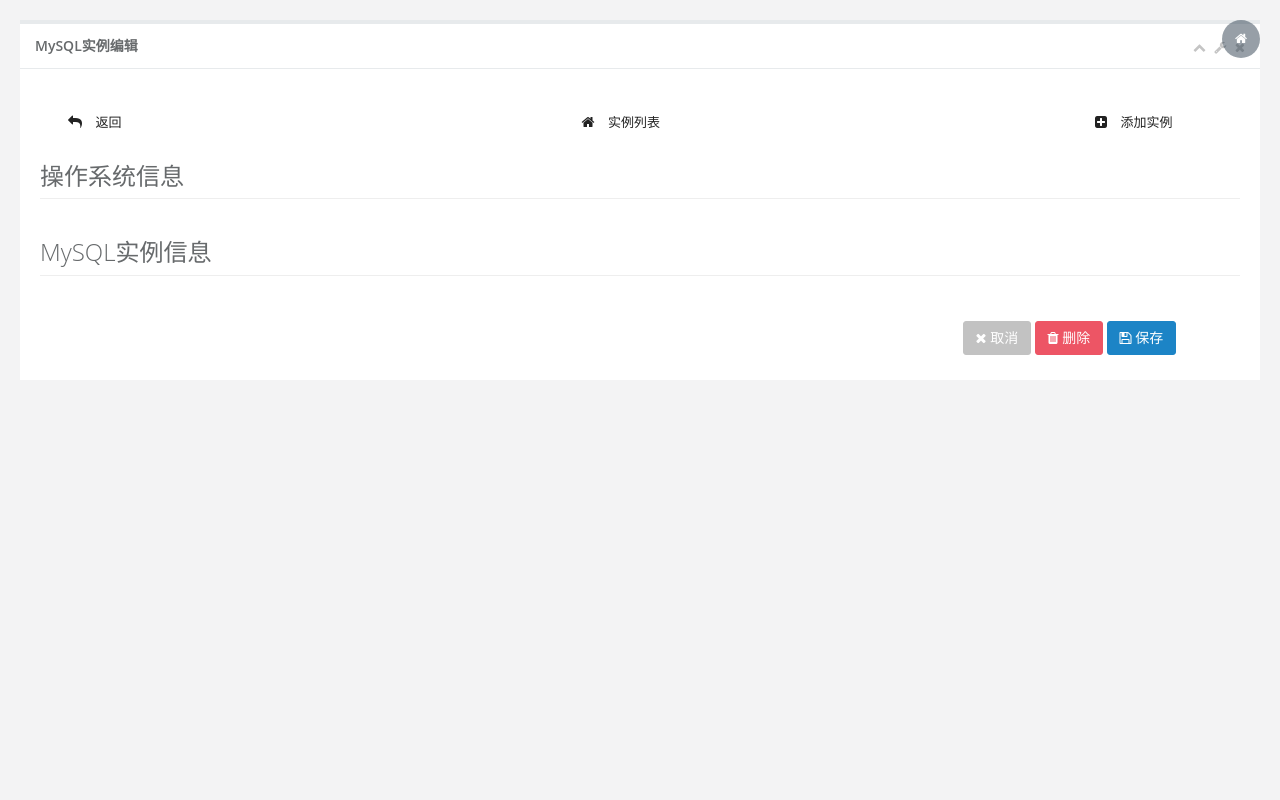
After one commit to daiguadaidai/archer_dbmp, a Django app: template dbmp/templates/dbmp_mysql_instance/edit.html in a window 1280 px wide. The commit adds this page. Run offline with Django 3.2, Linux system fonts and the light colour scheme; the template is opened without the code that fills it, so the values that code supplies are empty; some libraries are stand-ins or nearby versions.

Commit message:
正在操作编辑页面

```diff
--- /dev/null
+++ b/dbmp/templates/dbmp_base.html
@@ -0,0 +1,95 @@
+{% load staticfiles %}
+
+<!DOCTYPE html>
+<html>
+
+<!-- Mirrored from www.zi-han.net/theme/hplus/ by HTTrack Website Copier/3.x [XR&CO'2014], Wed, 20 Jan 2016 14:16:41 GMT -->
+<head>
+    <meta charset="utf-8">
+    <meta name="viewport" content="width=device-width, initial-scale=1.0">
+    <meta name="renderer" content="webkit">
+    <meta http-equiv="Cache-Control" content="no-siteapp" />
+    <meta name="keywords" content="自动化,MySQL自动化">
+    <meta name="description" content="一个MySQL自动化管理工具">
+
+    <!--[if lt IE 9]>
+    <meta http-equiv="refresh" content="0;ie.html" />
+    <![endif]-->
+
+    <link rel="shortcut icon" href="{% static 'favicon.ico' %}">
+
+    <!-- add css(公共css) -->
+    <link rel="stylesheet" href="{% static 'css/bootstrap.min14ed.css' %}">
+    <link rel="stylesheet" href="{% static 'css/font-awesome.min93e3.css' %}">
+    <link rel="stylesheet" href="{% static 'css/animate.min.css' %}">
+    <link rel="stylesheet" href="{% static 'css/style.min862f.css' %}">
+
+    <!-- module css (各模块自己需要的 css)-->
+    {% block css %}{% endblock %}
+
+
+    <title>{% block title %}默认标题{% endblock %}</title>
+</head>
+
+<body class="gray-bg">
+
+    <div class="wrapper wrapper-content animated fadeInRight">
+        <div class="ibox float-e-margins">
+
+            <div class="ibox-title">
+                <h5>{% block app_title %}默认页面标题{% endblock %}</h5>
+                <div class="ibox-tools">
+                    <a class="collapse-link">
+                        <i class="fa fa-chevron-up"></i>
+                    </a>
+                    <a class="dropdown-toggle" data-toggle="dropdown" href="table_basic.html#">
+                        <i class="fa fa-wrench"></i>
+                    </a>
+                    <ul class="dropdown-menu dropdown-user">
+                        <li><a href="table_basic.html#">选项1</a>
+                        </li>
+                        <li><a href="table_basic.html#">选项2</a>
+                        </li>
+                    </ul>
+                    <a class="close-link">
+                        <i class="fa fa-times"></i>
+                    </a>
+                </div>
+            </div>
+
+            <div class="ibox-content">
+            <!-- alert 标签模块 -->
+            {% block alert_tag %}
+                {% if message.code and message.msg %}
+                <div class="row alert alert-{{ message.code }}">
+                    <button aria-hidden="true" data-dismiss="alert" class="close" type="button">×</button>
+                    {{ message.msg }}
+                </div>
+                {% endif %}
+            {% endblock %}
+
+
+            <!-- 其他元素模块 -->
+            {% block top_element %}
+            {% endblock %}
+
+            <!-- 主要展示内容模块 -->
+            {% block content %}
+                <div>这里是默认内容，所有继承自这个模板的，如果不覆盖就显示这里的默认内容。</div>
+            {% endblock %}
+            </div>
+
+        </div>
+    </div>
+
+    <!-- add js(公共js) -->
+    <script src="{% static 'js/jquery.min.js' %}"></script>
+    <script src="{% static 'js/bootstrap.min.js' %}"></script>
+
+    <!-- module js (各模块自己需要的 js)-->
+    {% block js %}{% endblock %}
+</body>
+
+
+<!-- Mirrored from www.zi-han.net/theme/hplus/ by HTTrack Website Copier/3.x [XR&CO'2014], Wed, 20 Jan 2016 14:17:11 GMT -->
+</html>
--- /dev/null
+++ b/dbmp/templates/dbmp_mysql_instance/edit.html
@@ -0,0 +1,154 @@
+{%extends 'dbmp_base.html' %}
+
+{% load staticfiles %}
+{% load ip_filters %}
+
+<!-- 添加该页面自己需要的 css 模板 -->
+{% block css %}
+    <link href="{% static 'css/plugins/sweetalert/sweetalert.css' %}" rel="stylesheet">
+{% endblock %}
+
+{% block app_title %}MySQL实例编辑{% endblock %}
+
+<!-- 其他元素模块 -->
+{% block top_element %}
+<div class="row">
+    <div class="col-md-5">
+        <div class="row fontawesome-icon-list">
+            <!-- 添加返回首页按钮 -->
+            <div class="fa-hover col-md-4">
+                <a href="{{ request.environ.HTTP_REFERER }}">
+                    <i class="fa fa-reply"></i>
+                    返回
+                </a>
+            </div>
+        </div>
+    </div>
+    <div class="col-md-5">
+        <div class="row fontawesome-icon-list">
+            <!-- 添加返回MySQL实例列表按钮 -->
+            <div class="fa-hover  col-md-4">
+                <a href="{% url 'dbmp_mysql_instance_index' %}">
+                    <i class="fa fa-home"></i>
+                    实例列表
+                </a>
+            </div>
+        </div>
+    </div>
+    <div class="col-md-2">
+        <div class="row fontawesome-icon-list">
+            <!-- 添加MySQL实例按钮 -->
+            <div class="fa-hover col-md-10">
+                <a href="{% url 'dbmp_mysql_instance_add' %}">
+                    <i class="fa fa-plus-square"></i>
+                    添加实例
+                </a>
+            </div>
+        </div>
+    </div>
+</div>
+
+{% endblock %}
+
+<!-- 显示该页面主要展示的内容 -->
+{% block content %}
+<!-- OS 信息 -->
+<section id="os_section">
+    <h2 class="page-header">操作系统信息</h2>
+    {% if cmdb_os %}
+    <div id="os_row" class="row">
+        <div class="col-md-4">
+            <strong>主机名:</strong> {{ cmdb_os.hostname }}
+        </div>
+        <div class="col-md-4">
+            <strong>IP地址:</strong> {{ cmdb_os.ip | f_num2ip }}
+        </div>
+        <div class="col-md-4">
+            <strong>别名:</strong> {{ cmdb_os.alias }}
+        </div>
+    </div>
+
+    <h4>&nbsp;</h4>
+
+    <div class="row">
+        <div class="col-md-3">
+            <a><i class="fa fa-object-ungroup"></i>
+                替换OS
+            </a>
+        </div>
+    </div>
+    {% endif %}
+<section>
+
+<section id="mysql_instance">
+    <h2 class="page-header">MySQL实例信息</h2>
+
+    <h4>&nbsp;</h4>
+
+    <div class="row">
+        <div class="col-md-3 pull-right">
+            <a href="{{ request.environ.HTTP_REFERER }}"
+               type="button" class="btn btn-default">
+                <i class="fa fa-times"></i>
+                取消
+            </a>
+            <button onclick="dbmp_mysql_instance_delete({{ dbmp_mysql_instance.mysql_instance_id }})"
+               type="button" class="btn btn-danger">
+                <i class="fa fa-trash"></i>
+                删除
+            </button>
+            <button type="submit" class="btn btn-success">
+                <i class="fa fa-save"></i>
+                保存
+            </button>
+        </div>
+    </div>
+<section>
+{% endblock %}
+
+<!-- 添加该页面自己需要的 js 模板 -->
+{% block js %}
+    <script src="{% static 'js/content.min.js' %}"></script>
+    <script src="{% static 'js/plugins/sweetalert/sweetalert.min.js' %}"></script>
+
+    <script>
+        // 使用 Django csrf 功能
+        $.ajaxSetup({headers: {"X-CSRFToken": '{{ csrf_token }}'}});
+
+
+        //删除 dbmp_mysql_instance
+        function dbmp_mysql_instance_delete(mysql_instance_id) {
+            $(".confirm").unbind("click");
+            swal({
+                title: "您确定要删除这条信息吗?",
+                text: "删除后将无法恢复，请谨慎操作！",
+                type: "warning",
+                showCancelButton: true,
+                confirmButtonColor: "#DD6B55",
+                confirmButtonText: "删除",
+                closeOnConfirm: false
+            }, function () {
+                $.ajax({
+                    url: "{% url 'dbmp_mysql_instance_ajax_delete' %}",
+                    type: "POST",
+                    dataType: "json",
+                    data: {
+                        mysql_instance_id: mysql_instance_id
+                    }
+                }).done(function(data) {
+                    if(data == true) {
+                        swal("删除成功!", "已成功删除数据！", "success");
+                        $(".confirm").click(function(){
+                            location.href="{% url 'dbmp_mysql_instance_index' %}"
+                        });
+                    } else {
+                        swal("对不起!", "删除数据失败了!", "error");
+                    }
+                }).error(function(data) {
+                    swal("对不起!", "删除操作失败了(调用删除方法失败)!", "error");
+                });
+            });
+        }
+
+    </script>
+{% endblock %}
--- a/dbmp/urls.py
+++ b/dbmp/urls.py
@@ -20,6 +20,7 @@
     url(r'^dbmp_mysql_instance/home/$', dbmp_mysql_instance.home, name='dbmp_mysql_instance_home'),
     url(r'^dbmp_mysql_instance/index/$', dbmp_mysql_instance.index, name='dbmp_mysql_instance_index'),
     url(r'^dbmp_mysql_instance/add/$', dbmp_mysql_instance.add, name='dbmp_mysql_instance_add'),
+    url(r'^dbmp_mysql_instance/edit/$', dbmp_mysql_instance.edit, name='dbmp_mysql_instance_edit'),
     url(r'^dbmp_mysql_instance/delete/$', dbmp_mysql_instance.delete, name='dbmp_mysql_instance_delete'),
     url(r'^dbmp_mysql_instance/ajax_delete/$', dbmp_mysql_instance.ajax_delete, name='dbmp_mysql_instance_ajax_delete'),
 ]
```
Also changed, not shown: dbmp/templates/dbmp_mysql_instance/index.html (+16 -35 lines), dbmp/views/v_dbmp_mysql_instance.py (+58 -13 lines).
